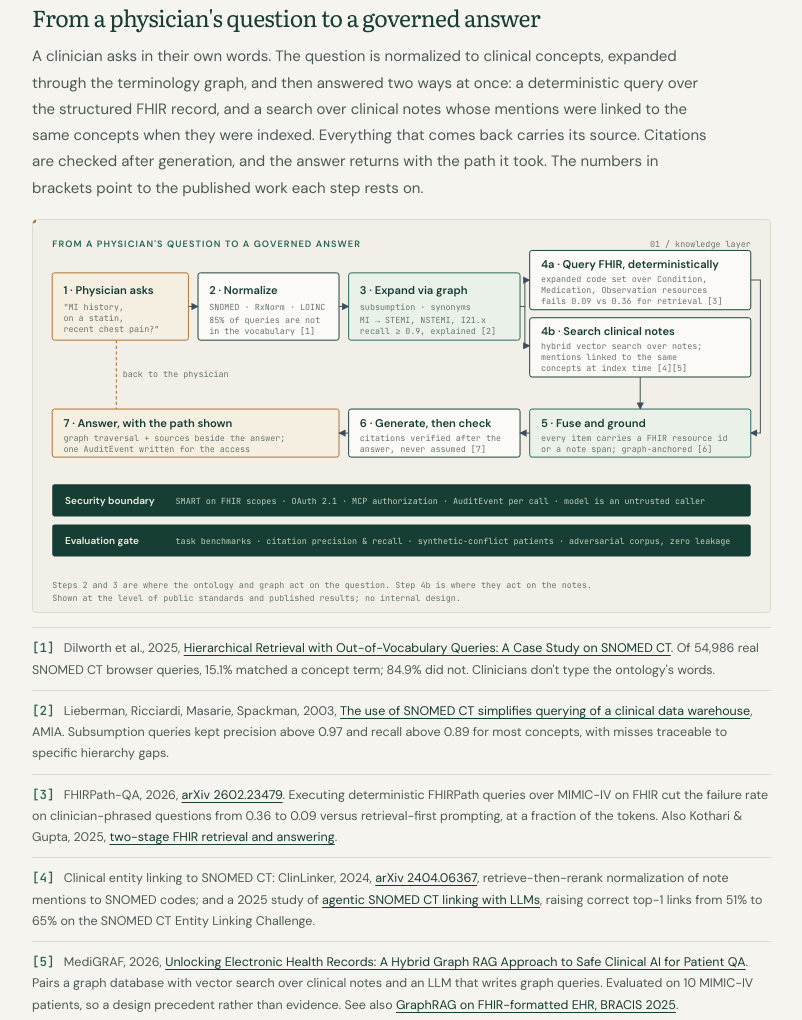
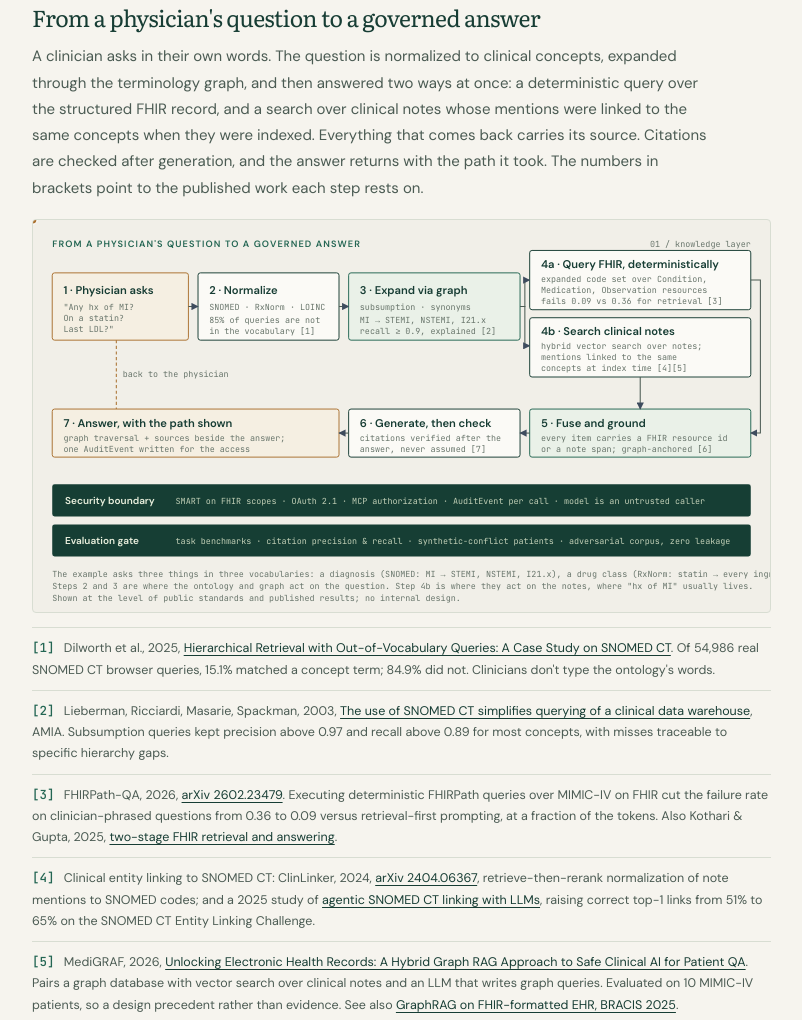
Before and after one commit to sengoms/PersonalWEB, a plain HTML site: page index.html in a window 1280 px wide. Shown: the part 2391-3411 px from the top of the page, without its empty margins (437-1239 px from the left). Drawn offline with Linux system fonts and the light colour scheme.

Commit message:
Diagram: example question now spans three vocabularies (MI, statin, LDL)
Co-Authored-By: Claude Fable 5.1 <noreply@anthropic.com>

```diff
--- a/index.html
+++ b/index.html
@@ -443,7 +443,7 @@ footer{background:var(--ink);color:#bdcdb6;border-top:1px solid #ffffff20;font-s
             <h3 class="rv">From a physician's question to a governed answer</h3>
             <p class="rv">A clinician asks in their own words. The question is normalized to clinical concepts, expanded through the terminology graph, and then answered two ways at once: a deterministic query over the structured FHIR record, and a search over clinical notes whose mentions were linked to the same concepts when they were indexed. Everything that comes back carries its source. Citations are checked after generation, and the answer returns with the path it took. The numbers in brackets point to the published work each step rests on.</p>
             <div class="fig-wrap rv">
-              <svg class="ig" viewBox="0 0 920 490" role="img" aria-label="Flow diagram. A physician asks a question in their own words. It is normalized to SNOMED, RxNorm and LOINC concepts, expanded through the terminology graph by subsumption, synonyms and crosswalks, then answered two ways in parallel: a deterministic FHIR query with the expanded code set, and a hybrid search over clinical notes linked to the same concepts. Results are fused with their sources, the answer is generated and its citations checked, and it returns to the physician with the path shown and an audit event written. A security boundary and an evaluation gate run beneath.">
+              <svg class="ig" viewBox="0 0 920 490" role="img" aria-label="Flow diagram. A physician asks: any history of MI, on a statin, last LDL? It is normalized to SNOMED, RxNorm and LOINC concepts, expanded through the terminology graph by subsumption, synonyms and crosswalks, then answered two ways in parallel: a deterministic FHIR query with the expanded code set, and a hybrid search over clinical notes linked to the same concepts. Results are fused with their sources, the answer is generated and its citations checked, and it returns to the physician with the path shown and an audit event written. A security boundary and an evaluation gate run beneath.">
                 <defs>
                   <marker id="ah" viewBox="0 0 10 10" refX="9" refY="5" markerWidth="7" markerHeight="7" orient="auto-start-reverse"><path d="M0 0 L10 5 L0 10 z" fill="#3E4C5E"/></marker>
                 </defs>
@@ -453,9 +453,9 @@ footer{background:var(--ink);color:#bdcdb6;border-top:1px solid #ffffff20;font-s
                 <!-- step 1: physician asks -->
                 <rect class="box o" x="24" y="66" width="170" height="84" rx="3"/>
                 <text class="t" x="38" y="92">1 · Physician asks</text>
-                <text class="m" x="38" y="112">"MI history,</text>
-                <text class="m" x="38" y="126">on a statin,</text>
-                <text class="m" x="38" y="140">recent chest pain?"</text>
+                <text class="m" x="38" y="112">"Any hx of MI?</text>
+                <text class="m" x="38" y="126">On a statin?</text>
+                <text class="m" x="38" y="140">Last LDL?"</text>
 
                 <!-- step 2: normalize -->
                 <rect class="box" x="206" y="66" width="176" height="84" rx="3"/>
@@ -527,7 +527,8 @@ footer{background:var(--ink);color:#bdcdb6;border-top:1px solid #ffffff20;font-s
                 <rect class="band" x="24" y="380" width="872" height="40" rx="3"/>
                 <text class="band-t" x="40" y="405">Evaluation gate</text>
                 <text class="band-m" x="178" y="405">task benchmarks · citation precision &amp; recall · synthetic-conflict patients · adversarial corpus, zero leakage</text>
-                <text class="m" x="24" y="460">Steps 2 and 3 are where the ontology and graph act on the question. Step 4b is where they act on the notes.</text>
+                <text class="m" x="24" y="446">The example asks three things in three vocabularies: a diagnosis (SNOMED: MI → STEMI, NSTEMI, I21.x), a drug class (RxNorm: statin → every ingredient), a lab (LOINC: LDL).</text>
+                <text class="m" x="24" y="461">Steps 2 and 3 are where the ontology and graph act on the question. Step 4b is where they act on the notes, where "hx of MI" usually lives.</text>
                 <text class="m" x="24" y="476">Shown at the level of public standards and published results; no internal design.</text>
               </svg>
             </div>
```
Also changed, not shown: versions/v6-physician-flow.html (+6 -5 lines).
